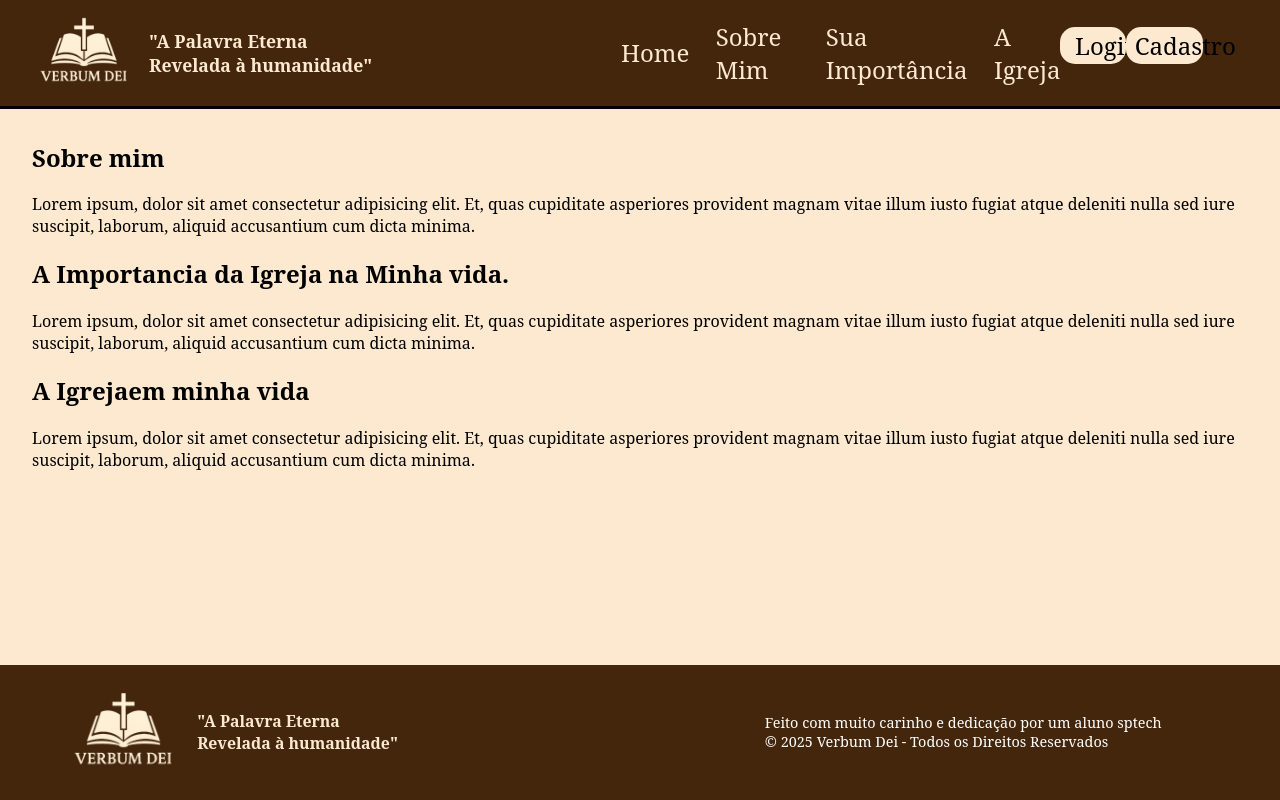
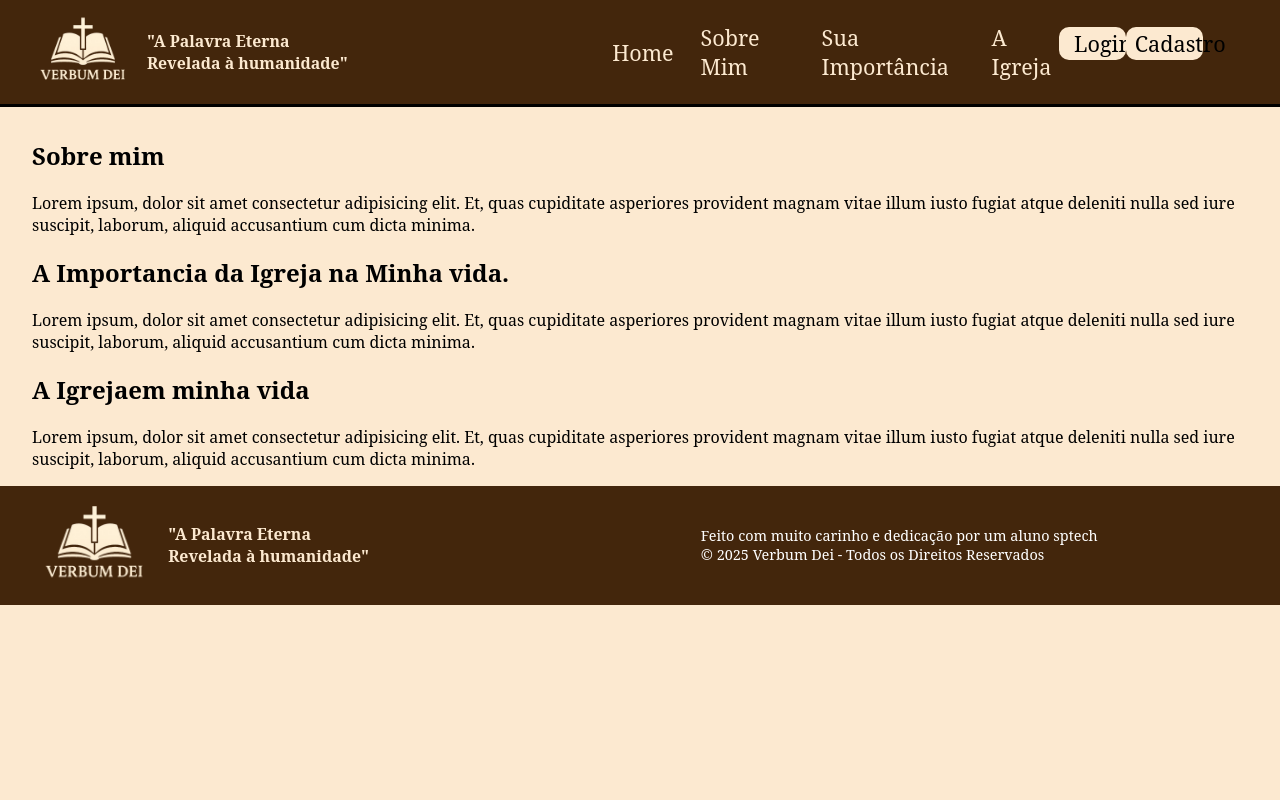
Before and after one commit to ViniciusFrancelino/VerbumDeiProject, a website: page develop/public/index.html in a window 1280 px wide. Drawn offline with Linux system fonts and the light colour scheme.

Commit message:
UPDATE: Index and estilo files,  header and footer ajust.

```diff
--- a/develop/public/css/estilo.css
+++ b/develop/public/css/estilo.css
@@ -24,6 +24,9 @@ header {
     justify-content: space-between;
     background-color: #43260c;
     border-bottom: 3px solid #000000;
+    left: 0;
+    width: 100%;
+    font-size: 90%;
 }
 
 header img {
@@ -66,15 +69,15 @@ header .divLoginButtom {
     margin: 2.1% 0 0 0;
     background-color: #fce9d0;
     border: #ffdaaa;
-    border-radius: 15px;
+    border-radius: 10px;
 }
+
 .divLoginButtom a {
     display: flex;
     text-decoration: none;
     padding: 3% 22%;
     color: #000000;
 }
-
 
 header .divCadastroButtom {
     display: flex;
@@ -85,7 +88,7 @@ header .divCadastroButtom {
     margin: 2.1% 6% 0 0;
     background-color: #fce9d0;
     border: #ffdaaa;
-    border-radius: 15px;
+    border-radius: 10px;
 }
 
 .divCadastroButtom a {
@@ -113,8 +116,6 @@ footer {
     justify-content: flex-start;
     background-color: #43260c;
     color: #ffffff;
-    padding: 8px 5%;
-    position: fixed;
     bottom: 0;
     left: 0;
     width: 100%;
@@ -124,6 +125,7 @@ footer {
 footer img {
     max-width: 17%;
     height: auto;
+    margin-left: 5%;
 }
 
 footer .divFooter {
--- a/develop/public/index.html
+++ b/develop/public/index.html
@@ -16,7 +16,7 @@
     </div>
 
     <nav>
-      <a href="home.html">Home</a>
+      <a href="index.html">Home</a>
       <a href="#sobreMim">Sobre Mim</a>
       <a href="#importancia">Sua Importância</a>
       <a href="#aIgreja">A Igreja</a>
@@ -62,7 +62,6 @@
           dicta minima.
         </p>
       </section>
-      </section>
     </div>
   </main>
 
```
